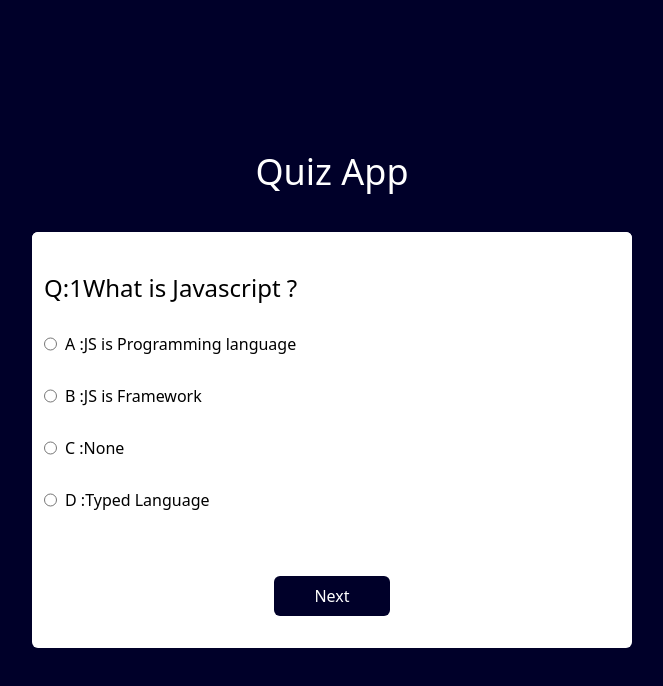
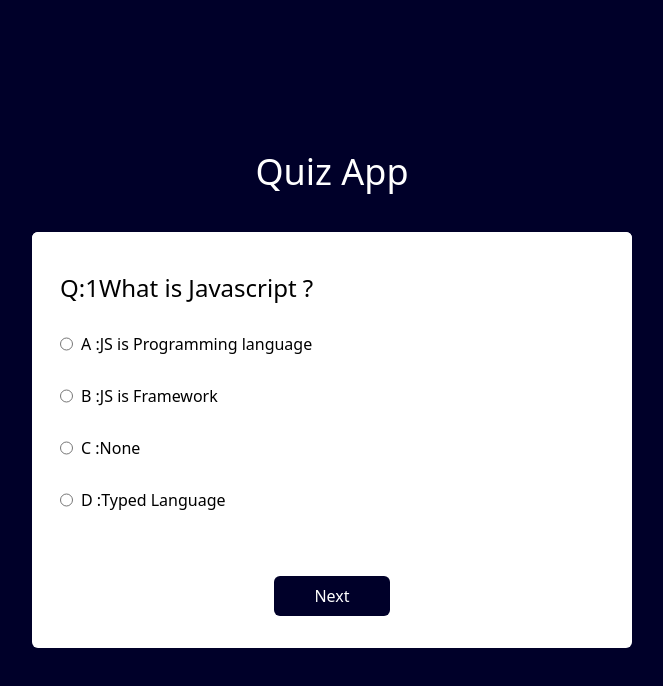
Before and after one commit to Talhamalik495/Quiz-App-React, a React (Vite) app: page / in a window 1280 px wide. Shown: the top 686 px of the page, without its empty margins (308-971 px from the left). Built offline with nearby package versions, Linux system fonts and the light colour scheme; the HTML template or start-up script is replaced by a standard one.

Commit message:
100% Work Done

```diff
--- a/src/components/Quiz.jsx
+++ b/src/components/Quiz.jsx
@@ -44,7 +44,7 @@ function Quiz() {
         <h1 className="text-4xl">Quiz App</h1>
       </div>
       <div className="min-h-50 flex   flex-col justify-center items-center   w-[600px] bg-white text-black rounded-md   gap-2">
-        <div className="max-h-70 flex  px-3 flex-col w-[600px] bg-white text-black rounded-md  py-10  gap-7 quizend">
+        <div className="max-h-70 flex  px-7 flex-col w-[600px] bg-white text-black rounded-md  py-10  gap-7 quizend">
           <div>
             <h1 className="text-2xl">
               Q:{index + 1}
```
